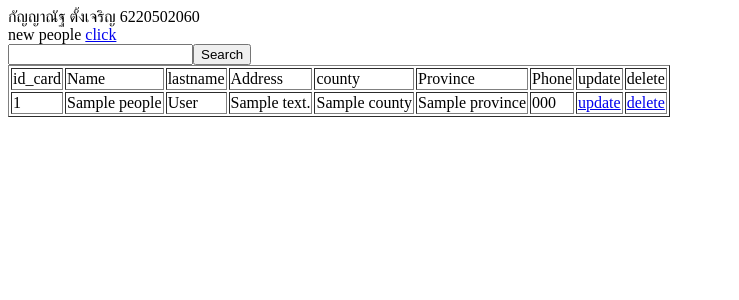
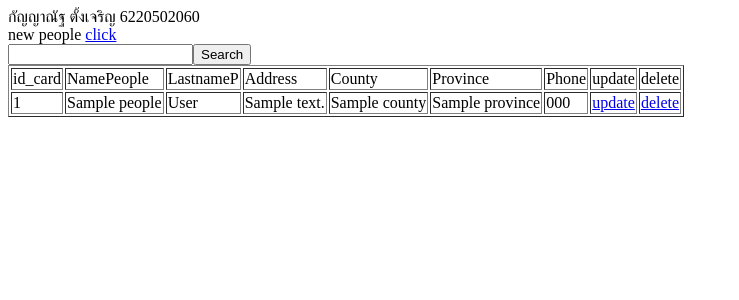
Before and after one commit to KanyanutM/db21_123, a PHP site: template views/people/index_people.php in a window 1280 px wide. Shown: the top 300 px of the page, without its empty margins (0-739 px from the left). Run offline with PHP 8.4, Linux system fonts and the light colour scheme; the template is opened without the code that fills it: most values are stand-ins (such as "Sample title", 1, 10 or a date in 2020).

Commit message:
Update index_people.php

```diff
--- a/views/people/index_people.php
+++ b/views/people/index_people.php
@@ -17,10 +17,10 @@
 
     <tr>
         <td>id_card</td>
-        <td>Name</td>
-        <td>lastname</td>
+        <td>NamePeople</td>
+        <td>LastnameP</td>
         <td>Address</td>
-        <td>county</td>
+        <td>County</td>
         <td>Province</td>
         <td>Phone</td>
         <td> update</td>
@@ -31,10 +31,10 @@
  {
      echo "<tr>
      <td>$people->id_card</td>
-     <td>$people->Name</td>
-     <td>$people->lastname</td>
+     <td>$people->NamePeople</td>
+     <td>$people->LastnameP</td>
      <td>$people->Address</td>
-     <td>$people->county</td>
+     <td>$people->County</td>
      <td>$people->Province</td>
      <td>$people->Phone</td>
      <td><a href=?controller=people&action=updateForm&id_card=$people->id_card>update</a></td>
```
